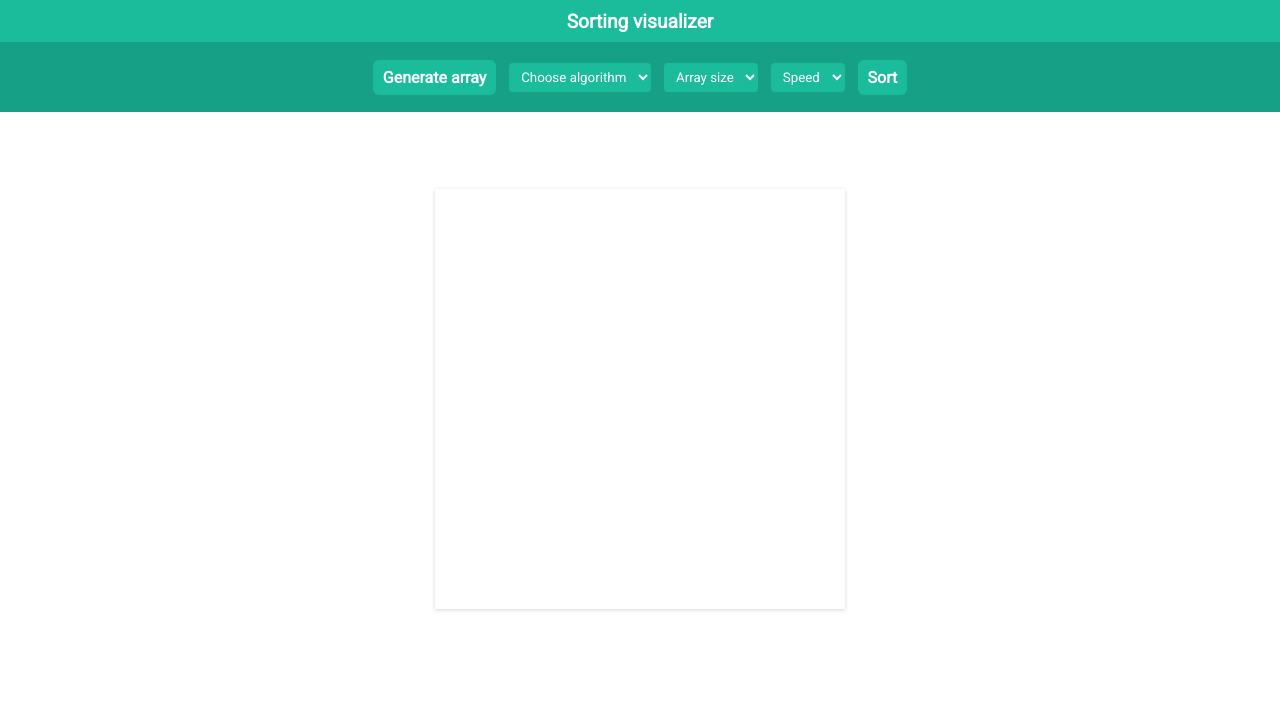
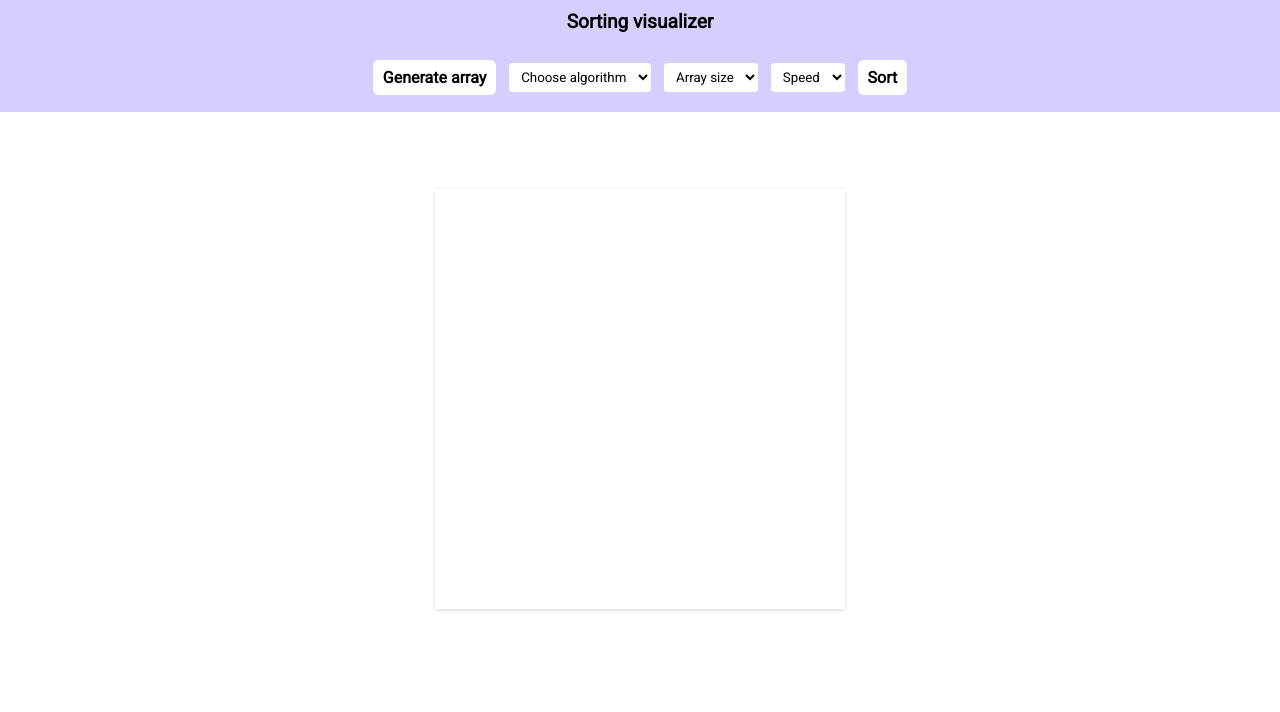
Before and after one commit to MUTHU1503/Sorting-Visualizer, a plain HTML site: page index.html in a window 1280 px wide. Shown: the top 712 px of the page. Drawn offline with Linux system fonts and the light colour scheme.

Commit message:
style.css

```diff
--- a/css/style.css
+++ b/css/style.css
@@ -1,6 +1,6 @@
 :root {
-  --primary-color: #1abc9c;
-  --secondary-color: #16a085;
+  --primary-color: #d8cefe;
+  --secondary-color: #d8cefe;
 }
 * {
   /* Below is the standard CSS code one should add to get rid of default margins and padding which most of tge HTML elements have */
@@ -26,7 +26,7 @@ body {
   text-align: center;
   font-size: 1.2em;
   padding-block: 0.5em;
-  color: #fff;
+  color: black;
   cursor: pointer;
 }
 
@@ -46,15 +46,15 @@ body {
 .navbar a {
   all: unset;
   cursor: pointer;
-  color: #fff;
+  color: black;
   font-weight: bold;
   padding: 8px 10px;
   border-radius: 6px;
   transition: 0.3s;
-  background-color: #1abc9c;
+  background-color: #fff;
 }
 .navbar a:hover {
-  background-color: transparent;
+  background-color: red;
 }
 .navbar #menu {
   width: fit-content;
@@ -62,8 +62,8 @@ body {
   border: none;
   border-radius: 4px;
   padding: 6px 8px;
-  background-color: #1abc9c;
-  color: white;
+  background-color: #fff;
+  color: black;
 }
 .navbar > .icon {
   display: none;
```
